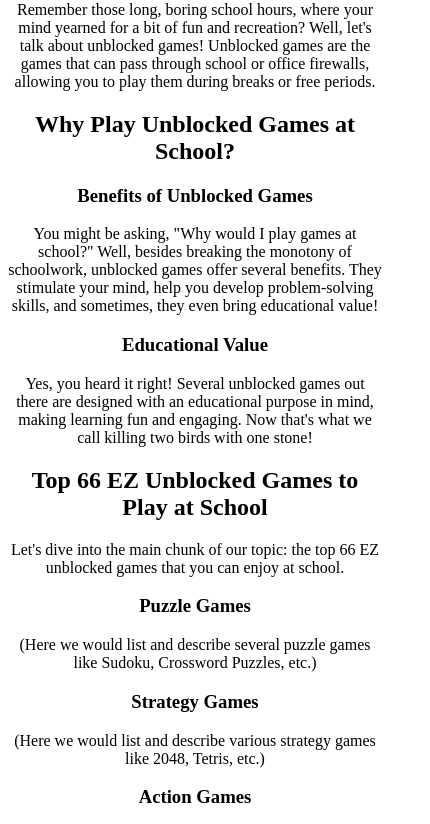
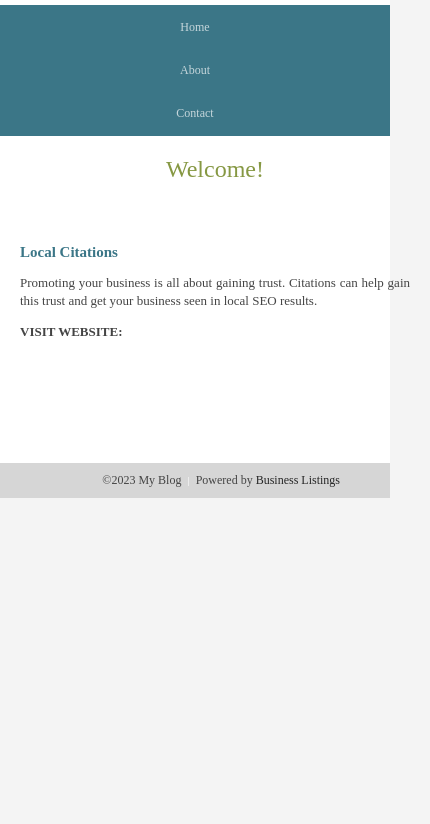
Before and after one commit to dev-sharjeet/66ez, a plain HTML site: page index.html in a window 390 px wide. Shown: the part 79-903 px from the top of the page, 430 px wide, since content can reach past the window. After the commit the page ends 844 px from the top, so only its background shows below. Drawn offline with Linux system fonts and the light colour scheme; a web font is replaced by a local one.

Commit message:
Update index.html

```diff
--- a/index.html
+++ b/index.html
@@ -1,46 +1,159 @@
 <!DOCTYPE html>
 <html>
 <head>
-	<title>66 EZ Unblocked Games to Play at School</title>
+<style id='page-skin-1' type='text/css'><!--
+/* Add your CSS styling here */
+@font-face {
+font-family: 'Quicksand-Regular';
+src: url(Quicksand-Regular.ttf);
+}
+body  {
+background: #F4F4F4;
+margin: 0;
+font-family: 'Quicksand-Regular';
+}
+#container {
+width: 750px;
+margin: 0 auto;
+background: #FFFFFF;
+}
+#header {
+padding: 45px 0 20px 40px;
+}
+#header a {
+color: #121212;
+text-decoration: none;
+font-size: 30px;
+}
+#menu {
+background-color: #3b7687;
+padding: 6px 0 6px 40px;
+}
+#menu a {
+color: #c5d6db;
+text-decoration: none;
+font-size: 14px;
+}
+#menu a:hover {
+color: #ecf2f3;
+}
+#sidebar {
+float: left;
+width: 120px;
+padding: 30px 0 0 40px;
+margin: 0;
+}
+h1 {
+margin: 0px;
+color: #869843;
+font-size:24px;
+font-weight: normal;
+}
+h2 {
+color: #3b7687;
+font-size: 15px;
+margin: 20px 0 5px 0;
+}
+#main {
+margin: 0 0 0 180px;
+padding: 35px 40px 30px 0;
+color: #444444;
+font-size: 13px;
+line-height: 18px;
+text-align: justify;
+}
+#main a {
+color: #3b7687;
+text-decoration: none;
+}
+#main a:hover {
+color: #444444;
+}
+#footer {
+padding: 10px 50px 10px 50px;
+background: #d6d6d6;
+color: #444444;
+font-size: 12px;
+text-align: right;
+}
+#footer a {
+text-decoration: none;
+color: #262626;
+}
+#footer a:hover {
+color: #666666;
+}
+.separator {
+font-size:11px;
+color:#FFFFFF;
+}
+</style>
+<style>
+/* Add mobile styling below this breakpoint */
+@media only screen and (max-width: 480px) {
+#container {
+width: 100%;
+}
+#header {
+padding: 20px;
+}
+#header h1 {
+font-size: 22px;
+}
+#menu {
+padding: 10px;
+text-align: center;
+}
+#menu a {
+font-size: 12px;
+display: block;
+margin: 5px 0;
+}
+#sidebar {
+width: 100%;
+float: none;
+padding: 20px;
+text-align: center;
+}
+#main {
+width: 100%;
+float: none;
+margin: 0;
+padding: 20px;
+}
+}
+</style>
+
+--></style>
+
 </head>
 <body>
-	<center>
-	<h1>66 EZ Unblocked Games</h1>
-	<p>Remember those long, boring school hours, where your mind yearned for a bit of fun and recreation? Well, let's talk about unblocked games! Unblocked games are the games that can pass through school or office firewalls, allowing you to play them during breaks or free periods.</p>
-  <h2>Why Play Unblocked Games at School?</h2>
-<h3>Benefits of Unblocked Games</h3>
-<p>You might be asking, "Why would I play games at school?" Well, besides breaking the monotony of schoolwork, unblocked games offer several benefits. They stimulate your mind, help you develop problem-solving skills, and sometimes, they even bring educational value!</p>
-
-<h3>Educational Value</h3>
-<p>Yes, you heard it right! Several unblocked games out there are designed with an educational purpose in mind, making learning fun and engaging. Now that's what we call killing two birds with one stone!</p>
-
-<h2>Top 66 EZ Unblocked Games to Play at School</h2>
-<p>Let's dive into the main chunk of our topic: the top 66 EZ unblocked games that you can enjoy at school.</p>
-
-<h3>Puzzle Games</h3>
-<p>(Here we would list and describe several puzzle games like Sudoku, Crossword Puzzles, etc.)</p>
-
-<h3>Strategy Games</h3>
-<p>(Here we would list and describe various strategy games like 2048, Tetris, etc.)</p>
-
-<h3>Action Games</h3>
-<p>(Here we would list and describe different action games like Run 3, Tank Trouble, etc.)</p>
-
-<h3>Adventure Games</h3>
-<p>(Here we would list and describe various adventure games like FireBoy and WaterGirl, Oregon Trail, etc.)</p>
-
-<h3>Educational Games</h3>
-<p>(Here we would list and describe different educational games like Typing Club, Math Playground, etc.)</p>
-
-<h2>Safety Considerations when Playing Unblocked Games</h2>
-<p>While unblocked games bring fun and learning, it's important to remember some safety considerations. For instance, ensure the games are from trusted sources to avoid malware risks.</p>
-
-<h2>How to Access Unblocked Games at School</h2>
-<p>Accessing unblocked games at school is usually straightforward. Most often, you just need to visit the game's website, and voila, you're ready to play!</p>
-
-<h2>Conclusion</h2>
-<p>So there you have it, folks. 66 EZ unblocked games to keep you entertained and stimulated at school. Remember, games are a fantastic way to unwind, but balance is key. Happy gaming!</p>
-</center>
-
+<div id='container'>
+<div id='header'>
+<h1>Explainopedia</h1>
+</div>
+<div id='menu'>
+<a href='#'>Home</a>&#160; &#160; &#160;
+      <a href='#'>About</a>&#160; &#160; &#160;
+      <a href='#'>Contact</a>
+</div>
+<div id='sidebar'>
+<h1>Welcome!</h1>
+</div>
+<div id='main'>
+<p></p>
+<h2>Local Citations</h2>
+<p>Promoting your business is all about gaining trust. Citations can help gain this trust and get your business seen in local SEO results.
+     <p><b>VISIT WEBSITE:</b></p>
+<br>
+</br>
+</p>
+</div>
+<div id='main-content'>
+<div class='no-items section' id='main'></div>
+</div>
+<div id='footer'> &#169;2023 My Blog &#160;<span class='separator'>|</span>&#160; Powered by <a href='#'>Business Listings</a>
+</div>
+</div>
 		</body>
 </html>
```
